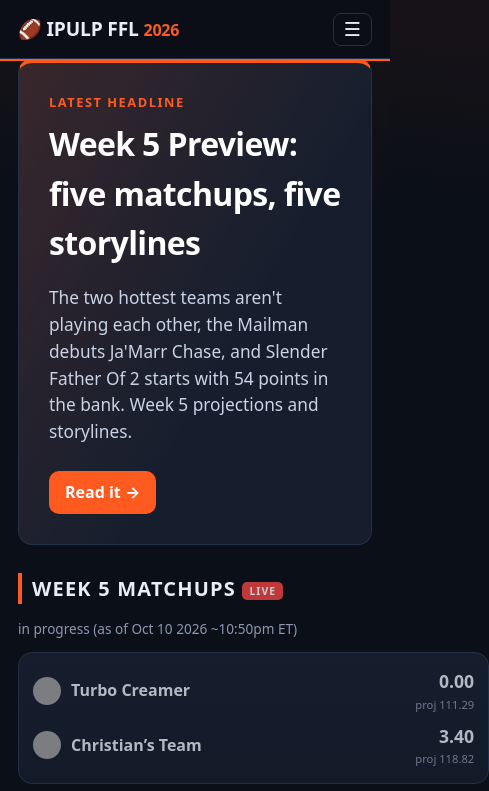
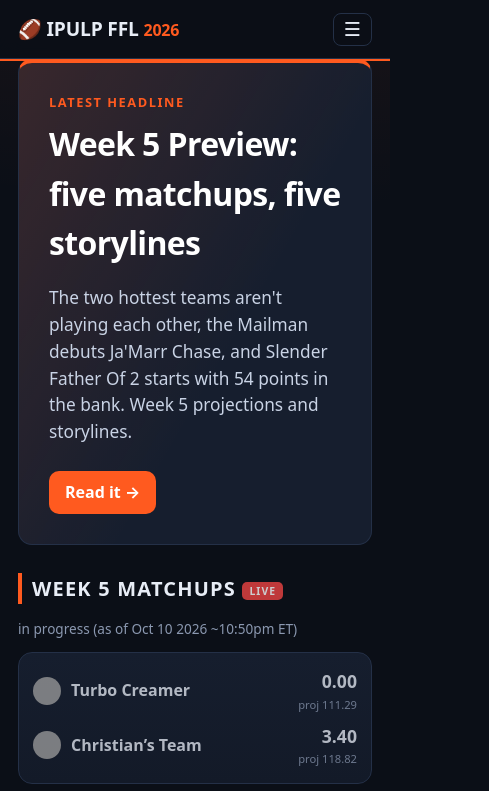
Before and after one commit to 15ctay/ipulp, a plain HTML site: page index.html in a window 390 px wide. Shown: the top 791 px of the page, 489 px wide, since content can reach past the window. Drawn offline with Linux system fonts and the light colour scheme; grey boxes are pictures that could not be loaded.

Commit message:
Fix mobile matchup layout

```diff
--- a/assets/style.css
+++ b/assets/style.css
@@ -35,3 +35,4 @@ h1{font-size:2rem;margin:.2em 0 .5em;letter-spacing:-.02em}h1 small{font-size:.5
 .filters input{width:100%;max-width:420px;padding:10px 14px;border-radius:10px;border:1px solid var(--line);background:var(--bg2);color:var(--tx);margin-bottom:14px}
 .article{max-width:820px}.article h2{text-transform:none;letter-spacing:0}.article p,.article li{color:#d6deec}.article blockquote{border-left:4px solid var(--acc);margin:1em 0;padding:4px 14px;color:var(--mut);font-style:italic}hr{border:0;border-top:1px solid var(--line);margin:1.5em 0}
 footer{border-top:1px solid var(--line);padding:22px 0;color:var(--tx);font-size:.88rem;background:var(--bg2)}
+.grid2>*{min-width:0}.side .nm{min-width:0;overflow:hidden;text-overflow:ellipsis;white-space:nowrap}
```
